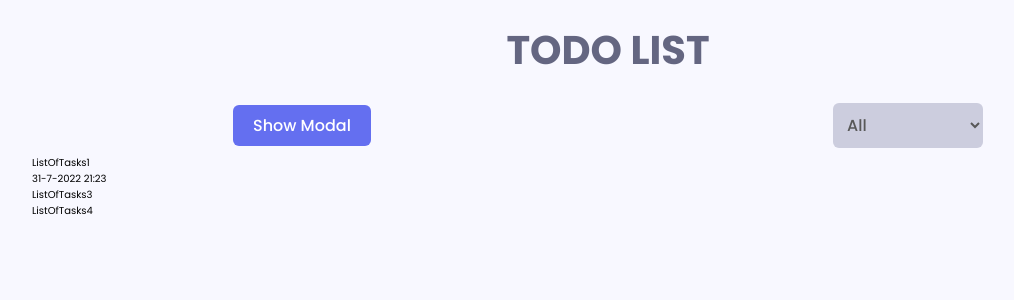
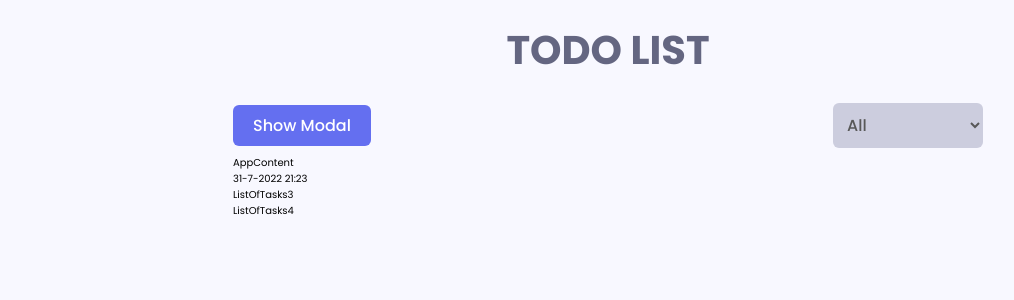
Before and after one commit to YuriiChertkov/todo_app, a React (Create React App) app: page / in a window 1280 px wide. Shown: the top 300 px of the page, without its empty margins (32-1046 px from the left). Built offline with nearby package versions, Linux system fonts and the light colour scheme.

Commit message:
some tweaks to list of tasks

```diff
--- a/src/App.jsx
+++ b/src/App.jsx
@@ -2,16 +2,16 @@ import React from "react";
 import AppHeader from "./components/AppHeader";
 import AppTitle from "./components/AppTitle";
 import ListOfTasks from "./components/ListOfTasks";
-import style from "./styles/modules/app.module.scss";
+import styles from "./styles/modules/app.module.scss";
 
 function App() {
   return (
-    <div className="">
+    <div className="container">
       <AppTitle> TODO LIST</AppTitle>
-      <div className={style.app__wrapper}>
+      <div className={styles.app__wrapper}>
         <AppHeader />
-        </div>
-      <ListOfTasks />
+        <ListOfTasks />{" "}
+      </div>
     </div>
   );
 }
--- a/src/components/ListOfTasks.jsx
+++ b/src/components/ListOfTasks.jsx
@@ -3,8 +3,8 @@ import TaskItem from "./TaskItem";
 
 const ListOfTasks = () => {
   return (
-    <div className="px-5 py-6 z-0 container mx-auto border rounded-xl border-purple-300">
-      <div>ListOfTasks1</div>
+    <div className="">
+      <div>AppContent</div>
       <div>
         <TaskItem />
       </div>
```
